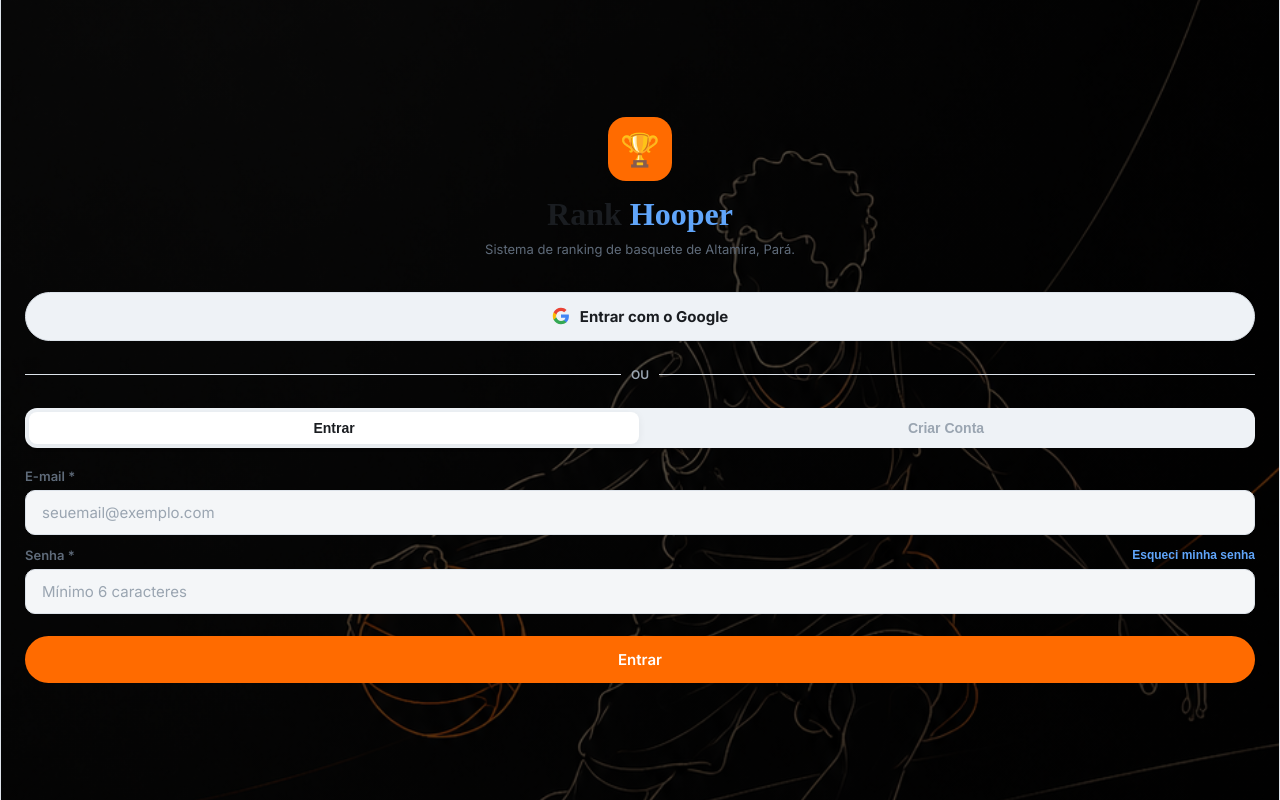
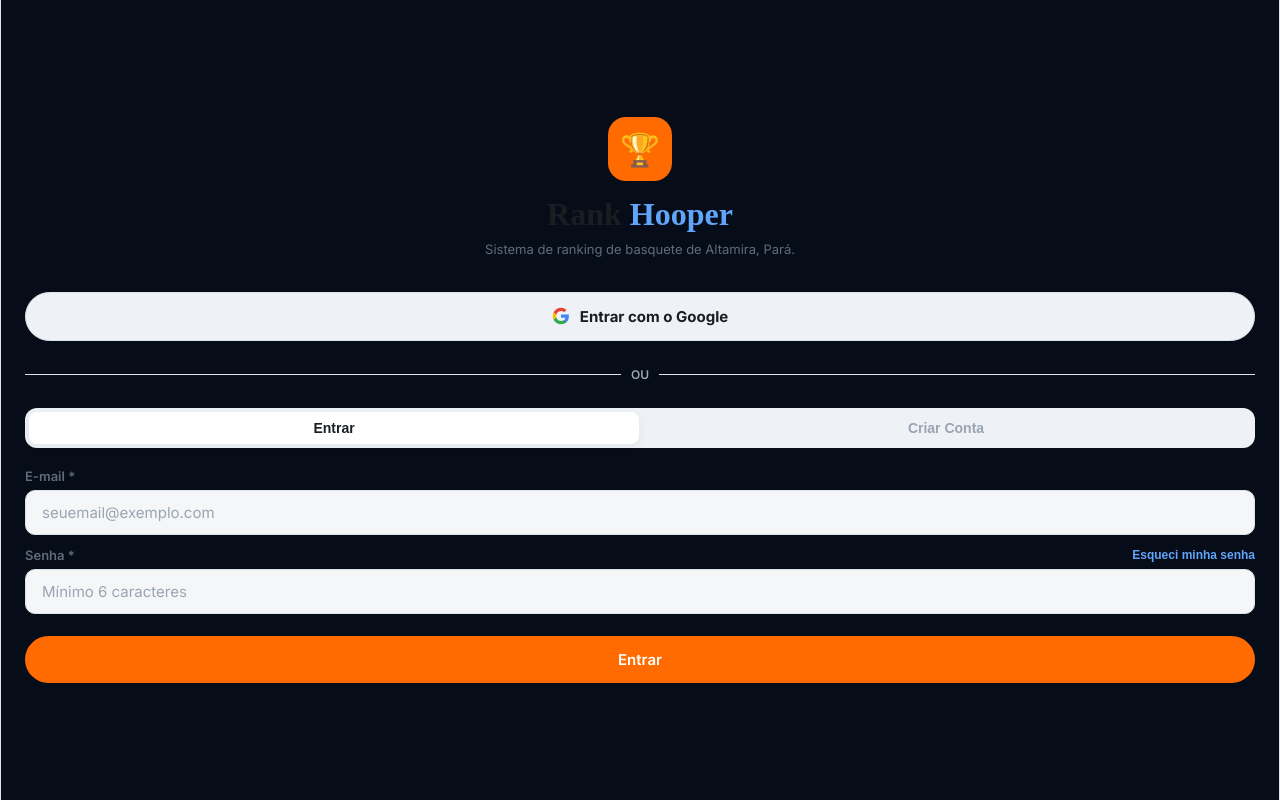
Before and after one commit to lucasvielpena-dev/bask-rank-hooper, a React (Create React App) app: page / in a window 1280 px wide. Built offline with nearby package versions, Linux system fonts and the light colour scheme; no server answers.

Commit message:
fix: modo claro com fundos solidos, modo escuro com background image

```diff
--- a/src/contexts/ThemeContext.jsx
+++ b/src/contexts/ThemeContext.jsx
@@ -43,8 +43,11 @@
 
     const randomBg = backgrounds[Math.floor(Math.random() * backgrounds.length)];
     const isLight = document.body.classList.contains('light-theme');
-    const overlayOpacity = isLight ? '0.65' : '0.78';
-    document.body.style.backgroundImage = `linear-gradient(rgba(0,0,0,${overlayOpacity}), rgba(0,0,0,${overlayOpacity})), url(${randomBg})`;
+    if (isLight) {
+      document.body.style.backgroundImage = 'none';
+    } else {
+      document.body.style.backgroundImage = `linear-gradient(rgba(0,0,0,0.78), rgba(0,0,0,0.78)), url(${randomBg})`;
+    }
   }, []);
 
   return (
--- a/src/styles/global.css
+++ b/src/styles/global.css
@@ -1091,11 +1091,11 @@
 }
 
 .light-theme .page-content {
-  background: transparent !important;
+  background: #F4F6F8 !important;
 }
 
 .light-theme .home-page {
-  background: transparent !important;
+  background: #F4F6F8 !important;
 }
 .light-theme .card:hover {
   box-shadow: 0 8px 24px rgba(26, 29, 33, 0.10) !important;
```
